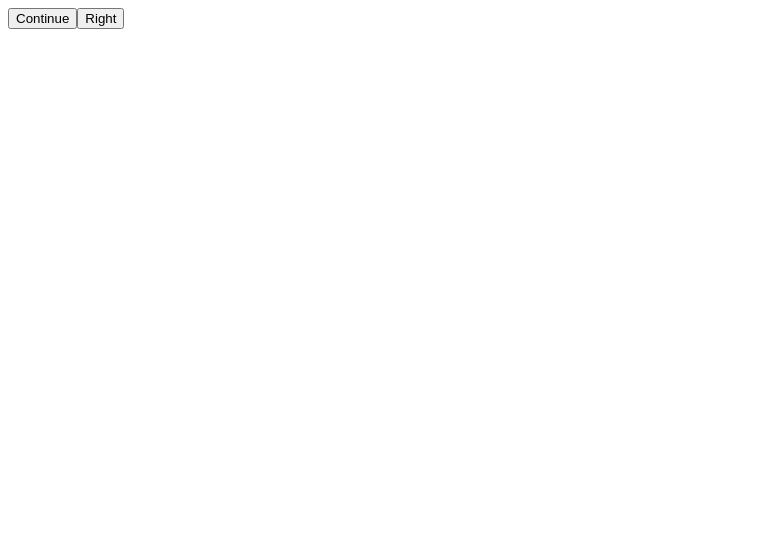
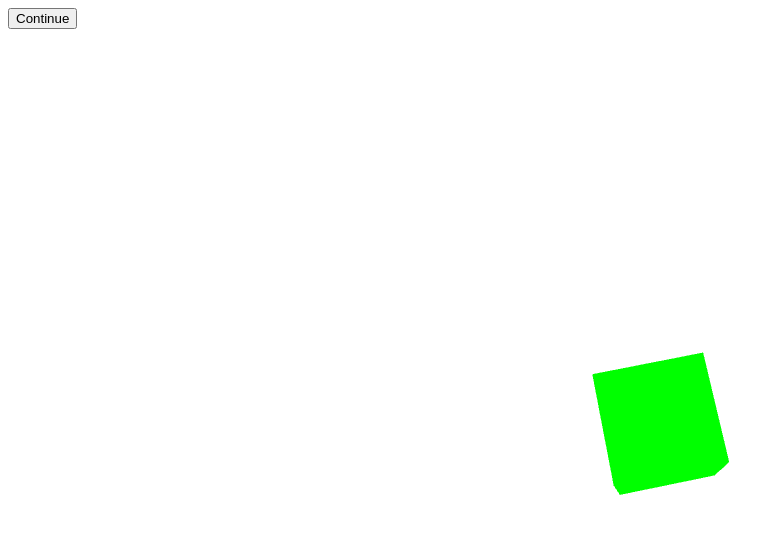
Before and after one commit to domoench/newsorbs, a Gatsby site: page / in a window 1280 px wide. Shown: the whole page, without its empty margins (0-784 px from the left). Built offline with nearby package versions, Linux system fonts and the light colour scheme; Gatsby itself is replaced by a stand-in of ours.

Commit message:
Basic three.js visualization.
Real messy. Move the sound and a 3D object in sync.

```diff
--- a/package.json
+++ b/package.json
@@ -16,7 +16,8 @@
   "dependencies": {
     "gatsby": "^2.26.1",
     "react": "^16.12.0",
-    "react-dom": "^16.12.0"
+    "react-dom": "^16.12.0",
+    "three": "^0.123.0"
   },
   "devDependencies": {
     "eslint": "^7.15.0",
--- a/src/viz.js
+++ b/src/viz.js
@@ -1,6 +1,8 @@
-import React, { useEffect } from "react";
+import React, { useEffect, useRef } from "react";
+import * as THREE from "three";
 
 const Viz = () => {
+  const canvasRef = useRef(null);
 
   useEffect(() => {
     const audioContext = new AudioContext();
@@ -21,15 +23,16 @@ const Viz = () => {
     listener.upZ.value = 0;
 
     // Sound source position in space
+    const orbMaxX = 15;
     const pannerModel = 'HRTF';
-    const distanceModel = 'inverse';
+    const distanceModel = 'exponential';
     const maxDistance = 100;
     const refDistance = 1;
     const rollOff = 1;
     const orbPosition = {
-      positionX: -40,
-      positionY: 0,
-      positionZ: 0,
+      X: -1 * orbMaxX,
+      Y: 0,
+      Z: 0,
       orientationX: 0,
       orientationY: 0,
       orientationZ: -1,
@@ -38,9 +41,9 @@ const Viz = () => {
     const orbPannerNode = new PannerNode(audioContext, {
       panningModel: pannerModel,
       distanceModel: distanceModel,
-      positionX: orbPosition.positionX,
-      positionY: orbPosition.positionY,
-      positionZ: orbPosition.positionZ,
+      positionX: orbPosition.X,
+      positionY: orbPosition.Y,
+      positionZ: orbPosition.Z,
       orientationX: orbPosition.orientationX,
       orientationY: orbPosition.orientationY,
       orientationZ: orbPosition.orientationZ,
@@ -57,25 +60,51 @@ const Viz = () => {
         console.log('Playback resumed successfully');
         audioElement.play();
 
-        while (orbPannerNode.positionX.value < 40) {
-          orbPannerNode.positionX.value += 0.1;
-          await new Promise(r => setTimeout(r, 10));
-          console.log(`Orb Position: x:${orbPannerNode.positionX.value}. y:${orbPannerNode.positionY.value}.`);
-        }
       });
     });
 
-    document.querySelector('button#right').addEventListener('click', function() {
-      orbPannerNode.positionX.value += 0.5;
+    // VISUALS
+
+    // buildRenderer: https://github.com/PierfrancescoSoffritti/pierfrancescosoffritti.com/blob/master/src/components/home/header/threejs/SceneManager.js#L32
+    const canvas = canvasRef.current;
+    const scene = new THREE.Scene();
+    const camera = new THREE.PerspectiveCamera( 75, window.innerWidth / window.innerHeight, 0.1, 1000 );
+    const renderer = new THREE.WebGLRenderer({ canvas: canvas, antialias: true, alpha: true });
+    renderer.setSize( window.innerWidth, window.innerHeight );
+
+    const geometry = new THREE.BoxGeometry();
+    const material = new THREE.MeshBasicMaterial( { color: 0x00ff00 } );
+    const cube = new THREE.Mesh( geometry, material );
+    scene.add( cube );
+
+    camera.position.z = 5;
+
+    const animate = () => {
+      requestAnimationFrame(animate);
+
+      if (orbPannerNode.positionX.value >= orbMaxX) {
+        orbPosition.X *= -1;
+      }
+      orbPosition.X += 0.1;
+      orbPannerNode.positionX.value = orbPosition.X;
       console.log(`Orb Position: x:${orbPannerNode.positionX.value}. y:${orbPannerNode.positionY.value}.`);
-    });
+
+      cube.position.x = orbPosition.X;
+
+      cube.rotation.x += 0.01;
+      cube.rotation.y += 0.01;
+
+      renderer.render( scene, camera );
+    };
+
+    animate();
   });
 
   return (
     <>
       <audio src="https://npr-ice.streamguys1.com/live.mp3?ck=1608315112307" crossOrigin="anonymous"></audio>
       <button type="button" id="continue">Continue</button>
-      <button type="button" id="right">Right</button>
+      <canvas ref={canvasRef}></canvas>
     </>
   );
 };
```
Also changed, not shown: 1 other file.
